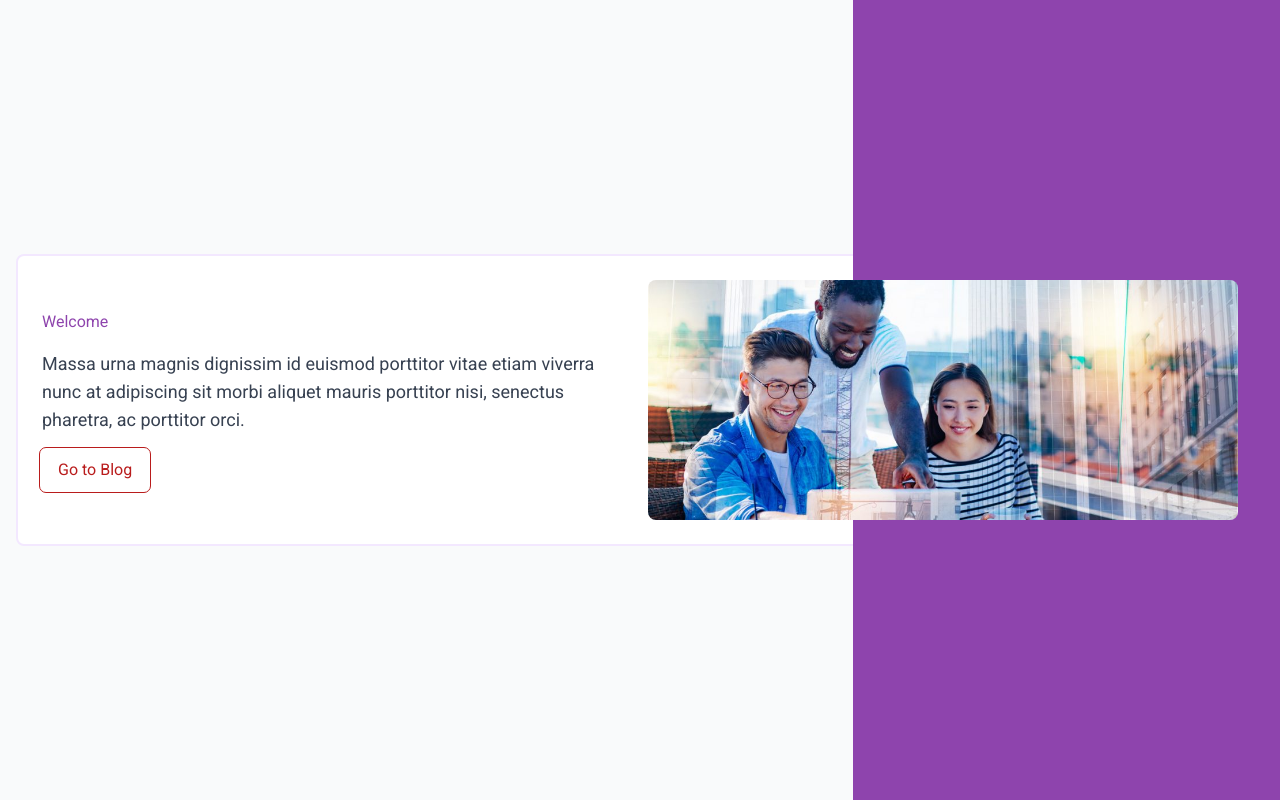
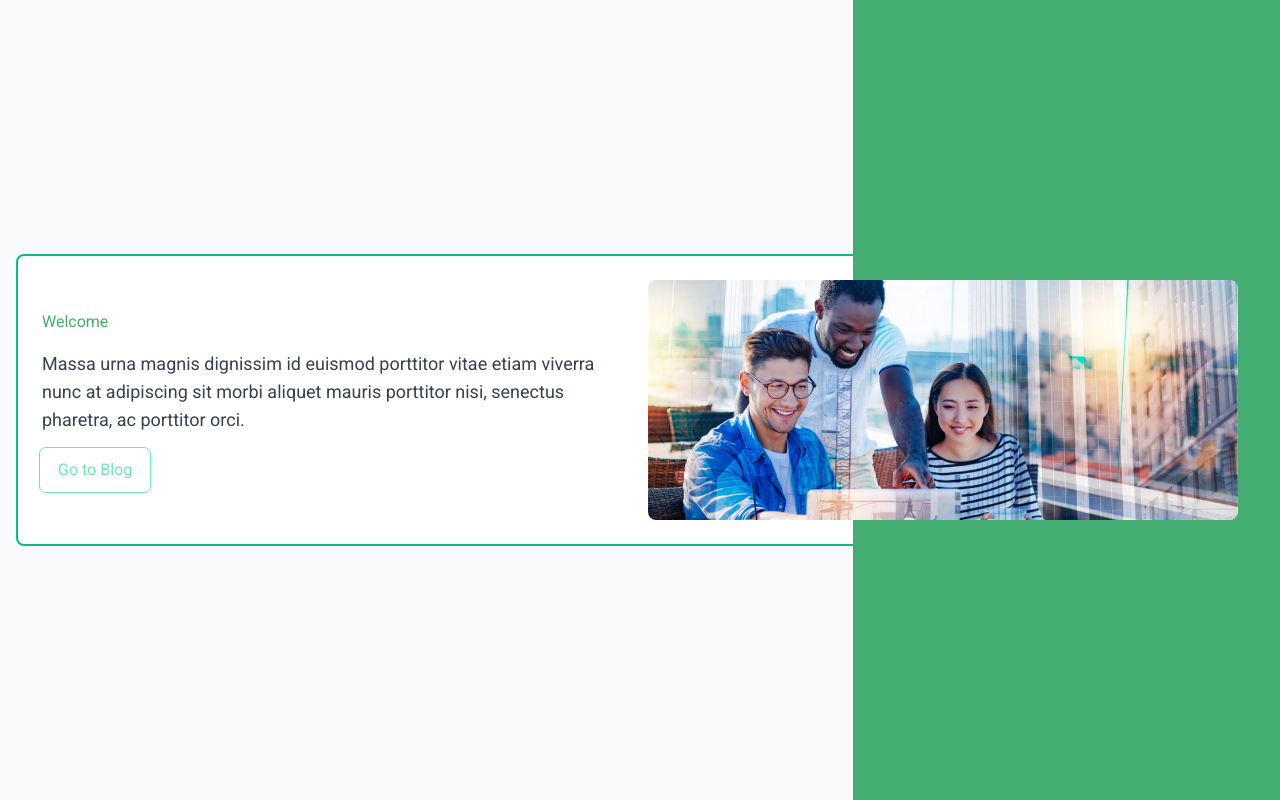
Before and after one commit to jfraser77/my-app, a Next.js app: page / in a window 1280 px wide. Built offline with nearby package versions, Linux system fonts and the light colour scheme.

Commit message:
change style to green

```diff
--- a/app/page.tsx
+++ b/app/page.tsx
@@ -5,9 +5,9 @@ export default function Home() {
   return (
     <main className="flex items-center justify-center min-h-screen bg-gray-50">
       <div className="container mx-auto p-4 relative">
-        <div className="bg-white border-2 border-purple-100 rounded-lg p-6 grid grid-cols-1 md:grid-cols-2 gap-4">
+        <div className="bg-white border-2 border-emerald-500 rounded-lg p-6 grid grid-cols-1 md:grid-cols-2 gap-4">
           <div className="flex flex-col justify-center">
-            <h1 className={`text-4xlfont-bold mb-4 ${styles.text_wisteria}`}>
+            <h1 className={`text-4xlfont-bold mb-4 ${styles.text_green}`}>
               Welcome
             </h1>
             <p className="text-lg text-gray-700 mb-4">
@@ -17,7 +17,7 @@ export default function Home() {
             </p>
             <a
               href="/blog/posts"
-              className={`outline outline-1 outline-offset-2 border-red-700 text-red-700 hover:text-white py-2 px-4 rounded hover:bg-red-800 md:w-auto ${styles.fit_content}`}
+              className={`outline outline-1 outline-offset-2 border-emerald-300 text-emerald-300 hover:text-white py-2 px-4 rounded hover:bg-emerald-300 md:w-auto ${styles.fit_content}`}
             >
               Go to Blog
             </a>
@@ -42,7 +42,7 @@ export default function Home() {
         </div>
       </div>
       <div
-        className={`hidden md:block absolute top-0 right-0 bottom-0 left-2/3 z-0 ${styles.bg_wisteria}`}
+        className={`hidden md:block absolute top-0 right-0 bottom-0 left-2/3 z-0 ${styles.bg_green}`}
       ></div>
     </main>
   );
--- a/app/ui/styles/home.module.css
+++ b/app/ui/styles/home.module.css
@@ -1,9 +1,9 @@
-.text_wisteria {
-  color: #8e44ad;
+.text_green {
+  color: #44ad67;
 }
 
-.bg_wisteria {
-  background-color: #8e44ad;
+.bg_green {
+  background-color: #44ad71;
 }
 
 .fit_content {
```
